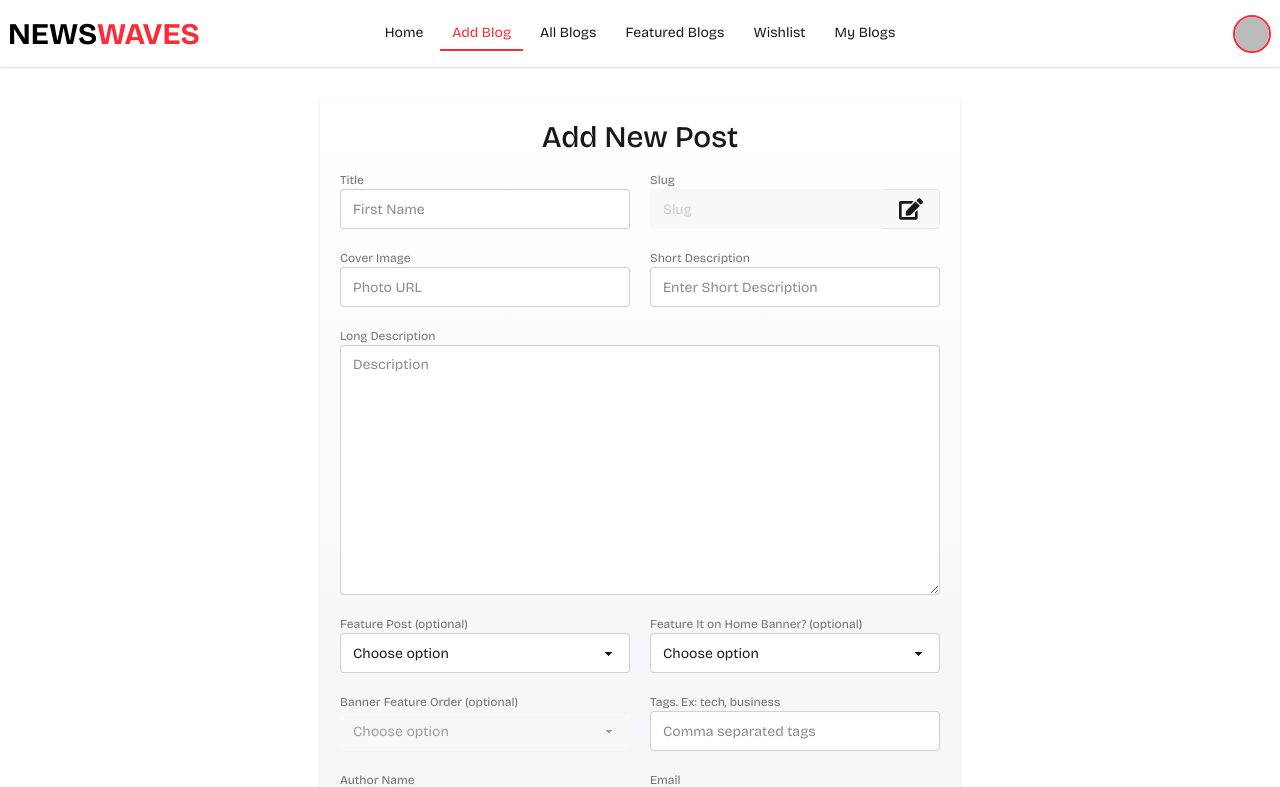
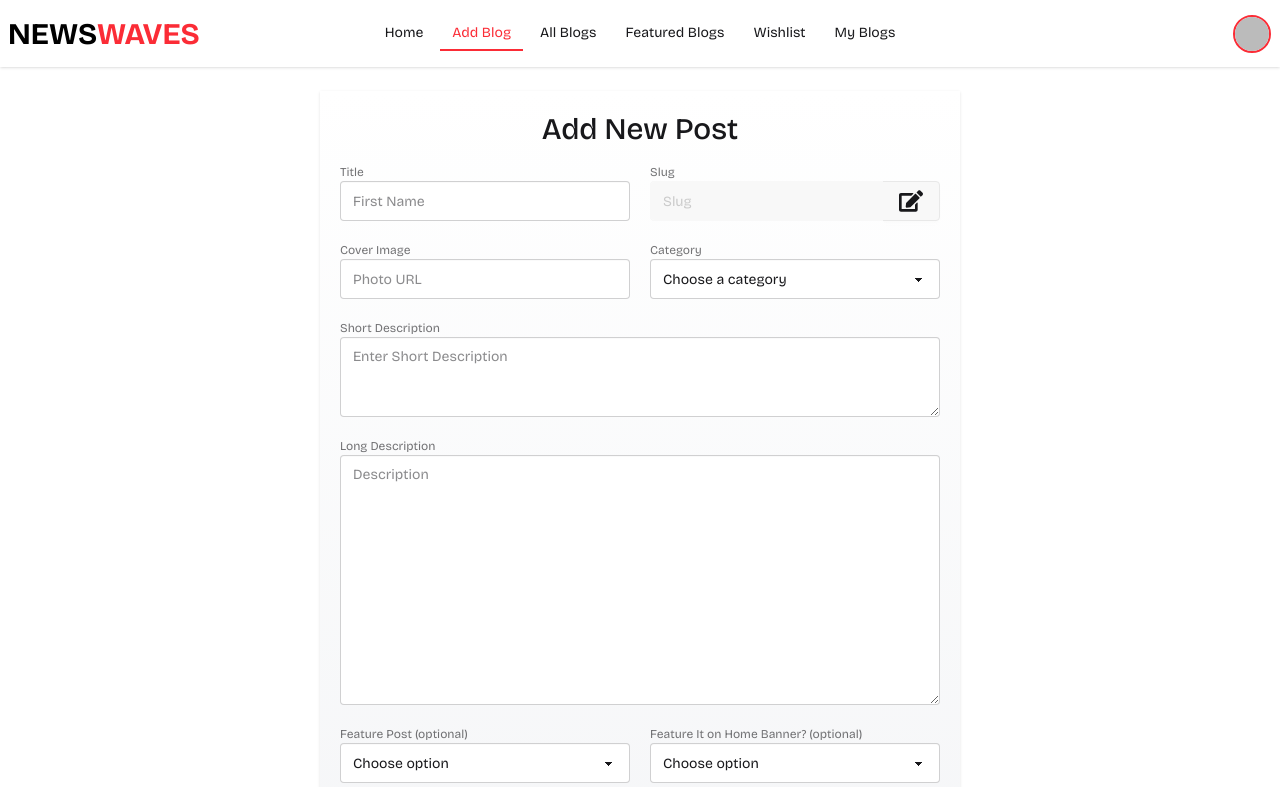
Before and after one commit to webdevhamid/AS11-Blogify-Application-client, a React (Vite) app: page /add-blog in a window 1280 px wide. Shown: the top 787 px of the page. Built offline with nearby package versions, Linux system fonts and the light colour scheme; no server answers; sample sign-in values are in the browser's storage.

Commit message:
Added category input field to the addBlog page

```diff
--- a/src/pages/AddBlog/AddBlog.css
+++ b/src/pages/AddBlog/AddBlog.css
@@ -1,5 +1,6 @@
 .add-blog input,
-textarea {
+textarea,
+select {
   width: 100%;
   outline: 0;
 }
--- a/src/pages/AddBlog/AddBlog.jsx
+++ b/src/pages/AddBlog/AddBlog.jsx
@@ -30,7 +30,7 @@ const AddBlog = () => {
   };
 
   return (
-    <div className="my-8 bg-gradient-to-t from-gray-100 shadow  w-6/7 sm:w-3/4 md:w-2/3 lg:w-1/2 mx-auto lg:p-5 md:p-3 p-2">
+    <div className="my-6 bg-gradient-to-t from-gray-100 shadow  w-6/7 sm:w-3/4 md:w-2/3 lg:w-1/2 mx-auto lg:p-5 md:p-3 p-2">
       <h1 className="text-3xl text-center mb-3 font-medium">Add New Post</h1>
       <form className="fieldset add-blog" onSubmit={handleSubmitForm}>
         <div className="grid grid-cols-2 gap-5">
@@ -68,14 +68,32 @@ const AddBlog = () => {
             <input type="url" className="input" placeholder="Photo URL" name="photoURL" required />
           </div>
           <div className="flex flex-col">
+            <label className="label">Category</label>
+            <select defaultValue="Choose a category" className="select w-full">
+              <option>Choose a category</option>
+              <option>Technology</option>
+              <option>Travel</option>
+              <option>Health & Wellness</option>
+              <option>Business</option>
+              <option>Food & Nutrition</option>
+              <option>Finance</option>
+              <option>Environment</option>
+              <option>Productivity </option>
+              <option>Lifestyle</option>
+              <option>Education</option>
+              <option>Lifestyle</option>
+              <option>Generic</option>
+            </select>
+          </div>
+          <div className="flex flex-col col-span-2">
             <label className="label">Short Description</label>
-            <input
+            <textarea
+              className="textarea h-10"
               type="text"
-              className="input"
               placeholder="Enter Short Description"
               name="shortDescription"
               required
-            />
+            ></textarea>
           </div>
           <div className="col-span-2 flex flex-col">
             <label className="label">Long Description</label>
@@ -160,7 +178,7 @@ const AddBlog = () => {
         {/* Register button */}
         <div className="block">
           <button
-            className="btn btn-neutral mt-4 w-full bg-red-500 text-white border-none outline-0"
+            className="btn btn-neutral mt-4 w-full bg-red-500 hover:bg-red-600 transition text-white border-none outline-0"
             type="submit"
           >
             Submit
```
